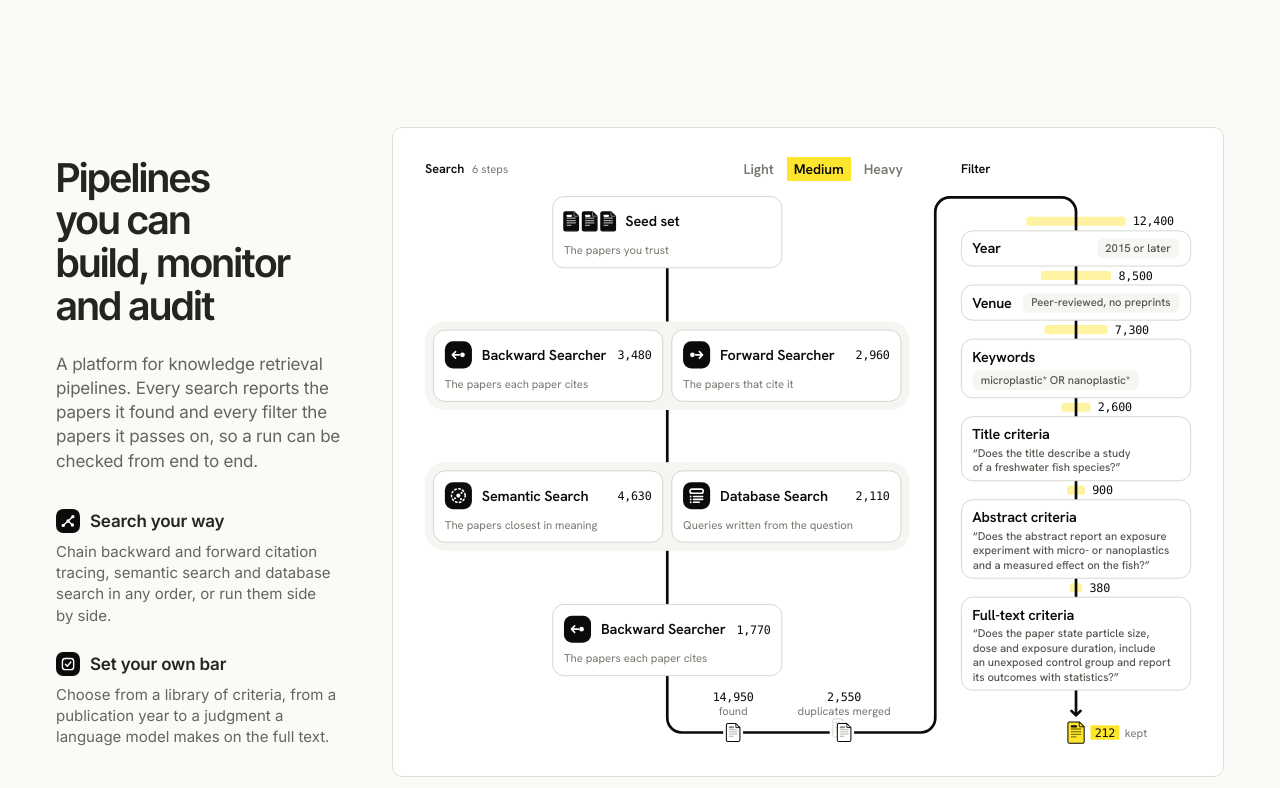
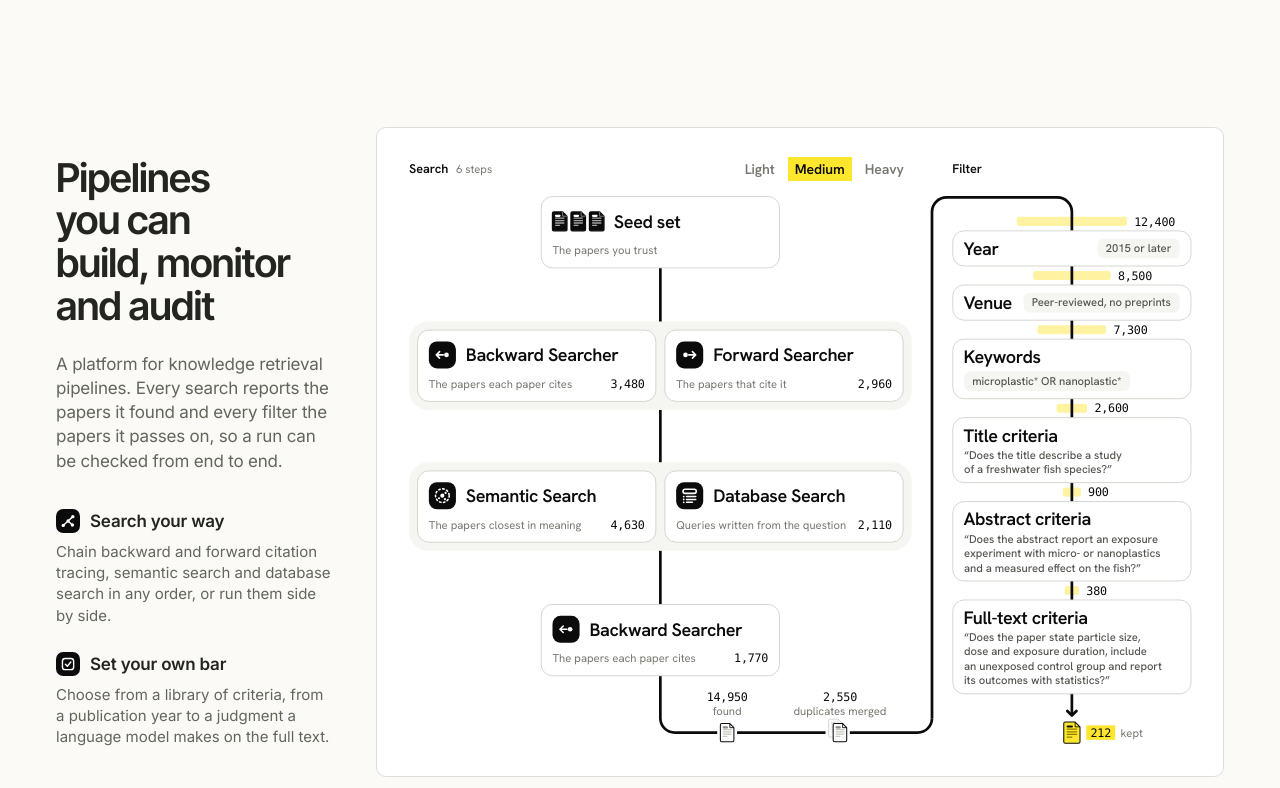
Before and after one commit to COLA-Laboratory/OmniKnowledge, a plain HTML site: page index.html in a window 1280 px wide. Shown: the part 2712-3500 px from the top of the page. Drawn offline with Linux system fonts and the light colour scheme.

Commit message:
Draft: pipeline never shows three steps side by side; a step's count stands under its name, names at 20 px in both halves

```diff
--- a/sections/build.css
+++ b/sections/build.css
@@ -3,7 +3,7 @@
    picture's own width (all set by build.js from what it measured), so that at a 1280 column
    the picture is shown at its own size. Under 1200 the text stands above the frame; under 880
    build.js draws the one-column picture. */
-.ba-wrap{display:grid;grid-template-columns:minmax(0,var(--ba-text,321fr)) minmax(0,var(--ba-pic,915fr));column-gap:44px;align-items:start}
+.ba-wrap{display:grid;grid-template-columns:minmax(0,var(--ba-text,303fr)) minmax(0,var(--ba-pic,933fr));column-gap:44px;align-items:start}
 .ba-text{padding-top:29.5px}
 .ba-text .sec-p{margin-top:24px;text-wrap:pretty}
 /* the two notes under the text: an icon beside a title, then a line or two on the text's left edge */
@@ -15,8 +15,6 @@
 .ba-stage{position:relative}
 .ba-svg{width:100%;height:auto}
 .ba-l{display:block}
-/* one size for the names of search steps and of filters */
-.pic .ba-name{font-size:16px;font-weight:600;letter-spacing:-.012em}
 .pic .ba-tag{fill:var(--tint)}
 .pic .ba-set{font-size:12.5px;font-weight:500;letter-spacing:-.003em;fill:var(--t2)}
 /* the papers that reach a filter: a bar across the line in the pale of the kept papers' yellow, opening and closing about the line */
@@ -31,7 +29,7 @@
   .ba-l{display:inline}
   .ba-s{display:block}
   .ba-notes{grid-template-columns:repeat(2,minmax(0,340px));gap:40px;margin-top:28px}
-  .ba-stage{max-width:var(--ba-own,849px);margin-inline:auto}
+  .ba-stage{max-width:var(--ba-own,867px);margin-inline:auto}
 }
 @media(max-width:880px){
   .ba-wrap{row-gap:28px}
--- a/sections/build.js
+++ b/sections/build.js
@@ -2,7 +2,8 @@
    vertical pipeline of search steps beside the filters. The 3 px line runs down through the
    steps, turns under the pipeline, rises between the two columns and comes down through the
    filters. The picture is also the record of a run: every search step carries the papers it
-   found; on the line under the pipeline stand the total found and the duplicates merged. A
+   found; on the line under the pipeline stand the total found and the duplicates merged. At
+   most two steps stand side by side, and every step card has one width and one layout. A
    filter is a card the line passes through, as tall as the filter is heavy: a rule on a paper's
    record takes one row, a query a second row, a criterion a language model reads the lines of
    its prompt. Above each card a pale bar lies across the line, as long as the papers that reach
@@ -25,7 +26,7 @@
     { icon: '<rect x="3" y="3" width="14" height="14" rx="3.4"/><path d="M6.7 10.4l2.4 2.4 4.4-5.4"/>', title: 'Set your own bar', text: 'Choose from a library of criteria, from a publication year to a judgment a language model makes on the full text.' }
   ];
 
-  /* a kind of step: its name (split where a small card breaks it) and what it does */
+  /* a kind of step: its name (split where the one-column card breaks it) and what it does */
   var KINDS = {
     seed: { name: ['Seed', 'set'], does: 'The papers you trust' },
     back: { name: ['Backward', 'Searcher'], does: 'The papers each paper cites' },
@@ -33,12 +34,12 @@
     sem: { name: ['Semantic', 'Search'], does: 'The papers closest in meaning' },
     db: { name: ['Database', 'Search'], does: 'Queries written from the question' }
   };
-  /* a preset: its rows from top to bottom; the steps of one row run side by side. A step keeps
-     its id from preset to preset, so it is seen to move, not to be replaced. */
+  /* a preset: its rows from top to bottom; the steps of one row (two at most) run side by side.
+     A step keeps its id from preset to preset, so it is seen to move, not to be replaced. */
   var PRESETS = [
     { id: 'light', label: 'Light', rows: [['seed'], ['b1', 'f1'], ['s1']] },
     { id: 'medium', label: 'Medium', rows: [['seed'], ['b1', 'f1'], ['s1', 'd1'], ['b2']] },
-    { id: 'heavy', label: 'Heavy', rows: [['seed'], ['b1', 'f1', 'd1'], ['s1'], ['b2', 'f2'], ['s2']] }
+    { id: 'heavy', label: 'Heavy', rows: [['seed'], ['d1'], ['b1', 'f1'], ['b2', 'f2'], ['s1']] }
   ];
   function kindOf(id) { return id === 'seed' ? 'seed' : { b: 'back', f: 'fwd', s: 'sem', d: 'db' }[id.charAt(0)]; }
   function presetOf(id) { return PRESETS.filter(function (p) { return p.id === id; })[0]; }
@@ -51,7 +52,7 @@
      that go on after each; the last count is the papers kept. Medium is the page's example:
      its totals are read from OK.DATA. */
   function search(key) { return D.searches.filter(function (s) { return s.key === key; })[0].found; }
-  var FOUND = { b1: 3480, f1: 2960, d1: search('db'), s1: search('sem'), b2: 1770, f2: 1540, s2: 2390 };
+  var FOUND = { b1: 3480, f1: 2960, d1: search('db'), s1: search('sem'), b2: 1770, f2: 1540 };
   var LIBRARY = {
     'Year': { setting: '2015 or later' },
     'Citations': { setting: 'At least 5 a year' },
@@ -64,7 +65,7 @@
   var RECORD = {
     light: { found: 11070, merged: 1730, filters: ['Year', 'Citations', 'Venue', 'Keywords', 'Title criteria', 'Abstract criteria'], pass: [6400, 4670, 3990, 1430, 480, 245] },
     medium: { found: D.found, merged: D.found - D.deduped, filters: ['Year', 'Venue', 'Keywords', 'Title criteria', 'Abstract criteria', 'Full-text criteria'], pass: [8500, 7300, 2600, 900, 380, D.kept] },
-    heavy: { found: 18880, merged: 3880, filters: ['Year', 'Citations', 'Keywords', 'Title criteria', 'Abstract criteria', 'Full-text criteria'], pass: [10280, 7500, 2700, 930, 400, 237] }
+    heavy: { found: 16490, merged: 3090, filters: ['Year', 'Citations', 'Keywords', 'Title criteria', 'Abstract criteria', 'Full-text criteria'], pass: [9180, 6700, 2650, 920, 395, 230] }
   };
   /* the most papers that reach the filters in any preset: the longest bar, so one length means one count in every preset */
   var MOST = Math.max.apply(null, PRESETS.map(function (P) { return RECORD[P.id].found - RECORD[P.id].merged; }));
@@ -72,37 +73,39 @@
   var PLACES = Math.max.apply(null, PRESETS.map(function (P) { return RECORD[P.id].filters.length; }));
 
   /* The two arrangements. Wide: pipeline and filters side by side, the pipeline spread over the
-     height the filters take. Narrow: one column, the filters under the pipeline.
-     card(n): the card of a step that stands in a row of n; pad, gap: inside a ground;
-     px: the line through the pipeline; top: the first card's top.
-     Wide: cross: the line's run under the pipeline's foot; gx: the line's rise between the
-     columns; fl: the filter cards' left edge; first: the first filter card's top under top.
-     Narrow: the line falls straight through everything; step: row to row; beads: the found
-     paper and the merged duplicates on the line, under the pipeline's foot; first: the first
-     filter card's top under the foot.
+     height the filters take; step cards and filter cards share one width, the widest any of
+     them needs. Narrow: one column, the filters under the pipeline.
+     ch: a step card's height; pad, gap: inside a ground; top: the first card's top.
+     Wide: cross: the line's run under the pipeline's foot; air: the clear room on each side of
+     the line's rise between the columns; first: the first filter card's top under top.
+     Narrow: cw: a step card's width; the line falls straight through everything; step: row to
+     row; beads: the found paper and the merged duplicates on the line, under the pipeline's
+     foot; first: the first filter card's top under the foot.
      FLOW: the pale bar across the line above a filter: its thickness, the room between two
      filter cards in whose middle it lies, and its length, which is head for no papers and grows
      evenly to most for MOST, so that the smallest count is still a bar and equal differences
      are equal lengths. END: from the last filter card down to the middle of the kept paper. */
-  var ROOMY = { id: 'roomy', cw: 255, ch: 80 }, SLIM = { id: 'slim', cw: 167, ch: 80 }, MINI = { id: 'mini', cw: 99, ch: 86 };
-  var FLOW = { h: 10, gap: 20, head: 12, most: 130 }, END = 46.5;
-  var WIDE = { card: function (n) { return n > 2 ? SLIM : ROOMY; }, pad: 9, gap: 9, px: 268.5, top: 40, cross: 62.5, gx: 565.5, fl: 594, first: 38 };
-  var NARROW = { narrow: true, card: function () { return MINI; }, vw: 325, pad: 7, gap: 7, px: 162.5, top: 40, step: 24, beads: [31, 79], first: 150 };
+  var FLOW = { h: 10, gap: 20, head: 12, most: 130 }, END = 42.5;
+  var WIDE = { ch: 80, pad: 9, gap: 9, top: 40, cross: 62.5, air: 22.5, first: 38 };
+  var NARROW = { narrow: true, vw: 325, cw: 150, ch: 82, pad: 7, gap: 7, top: 40, step: 24, beads: [31, 79], first: 150 };
 
   /* a filter card's height: one row for a rule, a second row for a query, the lines of a prompt under the name */
-  function tall(x) { return x.prompt ? 40 + 16 * x.prompt.length : x.query ? 66 : 40; }
+  function tall(x) { return x.prompt ? 41 + 16 * x.prompt.length : x.query ? 67 : 40; }
 
-  /** Returns where the rows, cards and line pieces of a preset stand: { rows, at, fmt, stubs, bottom }. span (wide): the height the rows are spread over. */
-  function arrange(P, G, span) {
-    var fmts = P.rows.map(function (r) { return G.card(r.length); });
-    var hs = P.rows.map(function (r, i) { return fmts[i].ch + (r.length > 1 ? 2 * G.pad : 0); });
+  /**
+   * Returns where the rows, cards and line pieces of a preset stand: { rows, at, stubs, bottom }.
+   * cw: a step card's width; px: the line through the pipeline; span (wide): the height the
+   * rows are spread over.
+   */
+  function arrange(P, G, cw, px, span) {
+    var hs = P.rows.map(function (r) { return G.ch + (r.length > 1 ? 2 * G.pad : 0); });
     var sum = hs.reduce(function (a, b) { return a + b; }, 0);
     var step = G.narrow ? G.step : (span - sum) / (hs.length - 1), y = G.top, prev = 0;
-    var out = { rows: [], at: {}, fmt: {}, stubs: [] };
+    var out = { rows: [], at: {}, stubs: [] };
     P.rows.forEach(function (ids, i) {
-      var n = ids.length, F = fmts[i], in_ = n > 1 ? G.pad : 0, w = n * F.cw + (n - 1) * G.gap + 2 * in_, x = G.px - w / 2, yy = Math.round(y);
+      var n = ids.length, in_ = n > 1 ? G.pad : 0, w = n * cw + (n - 1) * G.gap + 2 * in_, x = px - w / 2, yy = Math.round(y);
       out.rows.push({ x: x, y: yy, w: w, h: hs[i], group: n > 1 });
-      ids.forEach(function (id, k) { out.at[id] = { x: x + in_ + k * (F.cw + G.gap), y: yy + in_ }; out.fmt[id] = F; });
+      ids.forEach(function (id, k) { out.at[id] = { x: x + in_ + k * (cw + G.gap), y: yy + in_ }; });
       if (i) out.stubs.push({ y1: prev, y2: yy });
       prev = yy + hs[i];
       y += hs[i] + step;
@@ -112,20 +115,20 @@
   }
 
   /**
-   * Returns a step card's markup in one of the three card formats, drawn from its own top left
-   * corner. The papers the step found stand in the card's top right corner in every format; only
-   * the roomy card has room for what the step does.
+   * Returns a step card's markup, drawn from its own top left corner; cw: its width. Wide: the
+   * icon and the name on the first line; on the second, what the step does at the left and the
+   * papers it found at the right. Narrow: the name on two lines beside the icon, the papers it
+   * found under them at the right. Step names and filter names are set in the kit's task type.
    */
-  function card(id, F) {
-    var kind = kindOf(id), K = KINDS[kind], seed = kind === 'seed', mini = F === MINI, in_ = mini ? 10 : 13, i;
-    var s = '<rect class="card" x=".5" y=".5" width="' + (F.cw - 1) + '" height="' + (F.ch - 1) + '" rx="12.5"/>';
+  function card(id, G, cw) {
+    var kind = kindOf(id), K = KINDS[kind], seed = kind === 'seed', mini = G.narrow, in_ = mini ? 10 : 13, y2 = mini ? 68.5 : 64.5, i;
+    var s = '<rect class="card" x=".5" y=".5" width="' + (cw - 1) + '" height="' + (G.ch - 1) + '" rx="12.5"/>';
     if (seed) for (i = 0; i < 3; i++) s += mini ? OK.paper(17.5 + i * 19, 23, 15, 20, { seed: true }) : OK.paper(21 + i * 20.5, 28, 16, 21, { seed: true });
     else s += mini ? OK.tile(10, 10, 26, kind) : OK.tile(13, 13, 30, kind);
-    if (FOUND[id]) s += '<text class="cnt" x="' + (F.cw - in_) + '" y="' + (mini ? 27.5 : 33) + '" text-anchor="end">' + fmt(FOUND[id]) + '</text>';
-    if (mini) (seed ? [K.name.join(' ')] : K.name).forEach(function (l, k) { s += '<text class="ba-name" x="9.5" y="' + ((seed ? 63 : 56) + k * 18) + '">' + l + '</text>'; });
-    else if (F === ROOMY) s += '<text class="ba-name" x="' + (seed ? 81 : 54) + '" y="33.5">' + K.name.join(' ') + '</text><text class="note" x="13" y="64.5">' + K.does + '</text>';
-    else s += '<text class="ba-name" x="12.5" y="64.5">' + K.name.join(' ') + '</text>';
-    return s;
+    if (FOUND[id]) s += '<text class="cnt" x="' + (cw - in_) + '" y="' + y2 + '" text-anchor="end">' + fmt(FOUND[id]) + '</text>';
+    if (!mini) return s + '<text class="task" x="' + (seed ? 81 : 54) + '" y="35">' + K.name.join(' ') + '</text><text class="note" x="13" y="' + y2 + '">' + K.does + '</text>';
+    if (seed) return s + '<text class="task" x="9.5" y="' + y2 + '">' + K.name.join(' ') + '</text>';
+    return s + K.name.map(function (l, k) { return '<text class="task" x="45" y="' + (26 + k * 22) + '">' + l + '</text>'; }).join('');
   }
 
   /** Returns the picture's title for one preset: the steps row by row with what each found, then the filters with what each passes on. */
@@ -158,17 +161,23 @@
     function width(str, cls) { probe.setAttribute('class', cls); probe.textContent = str; return probe.getComputedTextLength(); }
     function group(parent, html) { var g = OK.svg('g', {}, parent); if (html) g.innerHTML = html; return g; }
 
-    /* ---- measures: a filter card is as wide as a roomy step card, or as its widest content
-            needs; its width is odd, so that the line through its middle is sharp ---- */
-    var tags = {}, fw = ROOMY.cw, x;
+    /* ---- measures: wide, step cards and filter cards share the width the widest of them needs;
+            narrow, a filter card takes what the widest filter needs. A card's width is odd, so
+            that the line through its middle is sharp ---- */
+    var tags = {}, need = 0, x;
+    function odd(w) { w = Math.ceil(w); return w + 1 - w % 2; }
     for (k in LIBRARY) {
       x = LIBRARY[k];
-      if (x.prompt) x.shown = x.prompt.map(function (l, i) { return (i ? '' : '“') + l + (i < x.prompt.length - 1 ? '' : '”'); });
+      if (x.prompt) x.shown = x.prompt.map(function (l, i) { return (i ? '' : '\u201c') + l + (i < x.prompt.length - 1 ? '' : '\u201d'); });
       else tags[k] = Math.ceil(width(x.setting || x.query, 'ba-set')) + 18;
-      fw = Math.max(fw, 26 + (x.prompt ? Math.max.apply(null, x.shown.map(function (l) { return width(l, 'ba-set'); })) : x.query ? tags[k] : width(k, 'ba-name') + 12 + tags[k]));
+      need = Math.max(need, 26 + (x.prompt ? Math.max.apply(null, x.shown.map(function (l) { return width(l, 'ba-set'); })) : x.query ? tags[k] : width(k, 'task') + 12 + tags[k]));
     }
-    fw = Math.ceil(fw); fw += 1 - fw % 2;
-    var c = G.cross, fl = narrow ? G.px - fw / 2 : G.fl, fx = fl + fw / 2;   // the filter cards' left edge; the line through them
+    // a step card holds its icon and name, and under them what it does, a gap and its count
+    if (!narrow) for (k in KINDS) need = Math.max(need, (k === 'seed' ? 94 : 67) + width(KINDS[k].name.join(' '), 'task'), 34 + width(KINDS[k].does, 'note') + width('0,000', 'cnt'));
+    var fw = odd(need), cw = narrow ? G.cw : fw;         // a filter card's width; a step card's width
+    var px = narrow ? G.vw / 2 : cw + G.gap / 2 + G.pad;  // the line through the pipeline: the middle of a row of two
+    var gx = 2 * px + G.air;                              // wide: the line's rise between the columns
+    var c = G.cross, fl = narrow ? px - fw / 2 : gx + G.air, fx = fl + fw / 2;   // the filter cards' left edge; the line through them
     var t0 = narrow ? G.first : G.top + G.first, arch = G.top + 1.5;       // the first filter card's top; wide: the line's turn over to the filters
     var vw = narrow ? G.vw : fl + fw;
     /** Returns where the filters of a record stand in the column: { y: each card's top, row: the middle of the bar above each, kept: the middle of the kept paper }. */
@@ -184,10 +193,10 @@
       var FOUND_W = 'found', MERGED_W = 'duplicates merged', b1, b2, lab;
       if (narrow) {
         // both papers stand on the line as it falls, their counts beside them
-        b1 = { x: G.px, y: G.beads[0] }; b2 = { x: G.px, y: G.beads[1] };
-        d.a = OK.svg('path', { class: 'lead cut', pathLength: 1, d: 'M' + G.px + ',-.5 V' + (b1.y - 13.5) }, gTail);
-        d.m = OK.svg('path', { class: 'lead cut', pathLength: 1, d: 'M' + G.px + ',' + (b1.y + 13.5) + ' V' + (b2.y - 18.5) }, gTail);
-        d.b1 = OK.svg('path', { class: 'lead cut', pathLength: 1, d: 'M' + G.px + ',' + (b2.y + 13.5) + ' V' + (t0 + 0.5) }, gTail);
+        b1 = { x: px, y: G.beads[0] }; b2 = { x: px, y: G.beads[1] };
+        d.a = OK.svg('path', { class: 'lead cut', pathLength: 1, d: 'M' + px + ',-.5 V' + (b1.y - 13.5) }, gTail);
+        d.m = OK.svg('path', { class: 'lead cut', pathLength: 1, d: 'M' + px + ',' + (b1.y + 13.5) + ' V' + (b2.y - 18.5) }, gTail);
+        d.b1 = OK.svg('path', { class: 'lead cut', pathLength: 1, d: 'M' + px + ',' + (b2.y + 13.5) + ' V' + (t0 + 0.5) }, gTail);
         lab = function (b, word) {
           var g = OK.svg('g', {}, gTail);
           var num = OK.svg('text', { class: 'cnt', x: b.x + 22, y: b.y - 2.5 }, g);
@@ -198,11 +207,11 @@
         // both papers stand on the run under the pipeline, their counts above them; the three
         // gaps beside and between the two labels are equal. The run ends in the turn up to the rise.
         var w1 = Math.max(width('00,000', 'cnt'), width(FOUND_W, 'note')), w2 = Math.max(width('0,000', 'cnt'), width(MERGED_W, 'note'));
-        var x0 = G.px + 1.5, room = (G.gx - 1.5 - x0 - w1 - w2) / 3;
+        var x0 = px + 1.5, room = (gx - 1.5 - x0 - w1 - w2) / 3;
         b1 = { x: Math.round(x0 + room + w1 / 2) + 0.5, y: c }; b2 = { x: Math.round(x0 + 2 * room + w1 + w2 / 2) + 0.5, y: c };
-        d.a = OK.svg('path', { class: 'lead cut', pathLength: 1, d: 'M' + G.px + ',-.5 V' + (c - R) + ' A' + R + ',' + R + ' 0 0 0 ' + (G.px + R) + ',' + c + ' H' + (b1.x - 11) }, gTail);
+        d.a = OK.svg('path', { class: 'lead cut', pathLength: 1, d: 'M' + px + ',-.5 V' + (c - R) + ' A' + R + ',' + R + ' 0 0 0 ' + (px + R) + ',' + c + ' H' + (b1.x - 11) }, gTail);
         d.m = OK.svg('path', { class: 'lead cut', pathLength: 1, d: 'M' + (b1.x + 11) + ',' + c + ' H' + (b2.x - 16) }, gTail);
-        d.b1 = OK.svg('path', { class: 'lead cut', pathLength: 1, d: 'M' + (b2.x + 11) + ',' + c + ' H' + (G.gx - R) + ' A' + R + ',' + R + ' 0 0 0 ' + G.gx + ',' + (c - R) }, gTail);
+        d.b1 = OK.svg('path', { class: 'lead cut', pathLength: 1, d: 'M' + (b2.x + 11) + ',' + c + ' H' + (gx - R) + ' A' + R + ',' + R + ' 0 0 0 ' + gx + ',' + (c - R) }, gTail);
         lab = function (b, word) {
           var g = OK.svg('g', {}, gTail);
           var num = OK.svg('text', { class: 'cnt', x: b.x, y: b.y - 34.5, 'text-anchor': 'middle' }, g);
@@ -223,7 +232,7 @@
     if (!narrow) {
       // the rise from the run up to the turn (as long as the pipeline is tall), and the turn over to the first filter
       d.rise = OK.svg('path', { class: 'lead cut ba-hang', pathLength: 1 }, gCol);
-      d.arch = OK.svg('path', { class: 'lead cut', pathLength: 1, d: 'M' + G.gx + ',' + (arch + R) + ' A' + R + ',' + R + ' 0 0 1 ' + (G.gx + R) + ',' + arch + ' H' + (fx - R) + ' A' + R + ',' + R + ' 0 0 1 ' + fx + ',' + (arch + R) + ' V' + (t0 + 0.5) }, gCol);
+      d.arch = OK.svg('path', { class: 'lead cut', pathLength: 1, d: 'M' + gx + ',' + (arch + R) + ' A' + R + ',' + R + ' 0 0 1 ' + (gx + R) + ',' + arch + ' H' + (fx - R) + ' A' + R + ',' + R + ' 0 0 1 ' + fx + ',' + (arch + R) + ' V' + (t0 + 0.5) }, gCol);
     }
     // the line through the filters, behind their cards, so that it holds while one filter takes another's place
     d.fall = OK.svg('path', { class: 'lead cut ba-hang', pathLength: 1 }, gCol);
@@ -300,9 +309,9 @@
      * quotation marks, line by line.
      */
     function fcard(name) {
-      var x = LIBRARY[name], s = '<rect class="card" x=".5" y=".5" width="' + (fw - 1) + '" height="' + (tall(x) - 1) + '" rx="12.5"/><text class="ba-name" x="12.5" y="25.5">' + name + '</text>';
-      if (x.prompt) return s + x.shown.map(function (l, i) { return '<text class="ba-set" x="13" y="' + (45 + i * 16) + '">' + l + '</text>'; }).join('');
-      var tx = x.query ? 13 : fw - 13 - tags[name], ty = x.query ? 35 : 9;
+      var x = LIBRARY[name], s = '<rect class="card" x=".5" y=".5" width="' + (fw - 1) + '" height="' + (tall(x) - 1) + '" rx="12.5"/><text class="task" x="12.4" y="27">' + name + '</text>';
+      if (x.prompt) return s + x.shown.map(function (l, i) { return '<text class="ba-set" x="13" y="' + (46 + i * 16) + '">' + l + '</text>'; }).join('');
+      var tx = x.query ? 13 : fw - 13 - tags[name], ty = x.query ? 36 : 9;
       return s + '<rect class="ba-tag" x="' + tx + '" y="' + ty + '" width="' + tags[name] + '" height="22" rx="7"/><text class="ba-set" x="' + (tx + 9) + '" y="' + (ty + 15.3) + '">' + (x.setting || x.query) + '</text>';
     }
     /**
@@ -357,7 +366,7 @@
     function set(id, moving) {
       var P = presetOf(id), rec = RECORD[id], col = column(rec), old = moving ? cur : null;
       // wide: the run under the pipeline lies at the height of the kept paper, and the pipeline is spread down to it
-      var L = arrange(P, G, col.kept - c - G.top), foot = narrow ? L.bottom : col.kept - c, key;
+      var L = arrange(P, G, cw, px, col.kept - c - G.top), foot = narrow ? L.bottom : col.kept - c, key;
       settle();
       gGhost.textContent = '';
       title.textContent = describe(P);
@@ -368,7 +377,7 @@
       hang(d.fall, 'M' + fx + ',' + t0 + ' V' + (col.kept - 19), col.kept - 19 - t0, old && old.col.kept - 19 - t0);
       if (old && old.col.kept < col.kept) rv.from(gKept, [{ transform: 'translate(0,' + old.col.kept + 'px)' }, { transform: 'translate(0,' + col.kept + 'px)' }], 0, 520);
       gKept.style.transform = 'translate(0,' + col.kept + 'px)';
-      if (!narrow) hang(d.rise, 'M' + G.gx + ',' + (arch + R) + ' V' + (foot + c - R), foot + c - arch - 2 * R, old && old.foot + c - arch - 2 * R);
+      if (!narrow) hang(d.rise, 'M' + gx + ',' + (arch + R) + ' V' + (foot + c - R), foot + c - arch - 2 * R, old && old.foot + c - arch - 2 * R);
       // grounds and line pieces are drawn again; the cards that stay travel
       Array.prototype.slice.call(gGround.childNodes).forEach(function (e) { if (old) leave(e, 180); else e.remove(); });
       gStub.textContent = '';
@@ -376,24 +385,16 @@
       L.rows.forEach(function (r) {
         d.grounds.push(r.group ? OK.svg('rect', { class: 'ground', x: r.x, y: r.y, width: r.w, height: r.h, rx: 12.5 + G.pad }, gGround) : null);
       });
-      L.stubs.forEach(function (s) { d.stubs.push(OK.svg('path', { class: 'lead cut', pathLength: 1, d: 'M' + G.px + ',' + (s.y1 - 0.5) + ' V' + (s.y2 + 0.5) }, gStub)); });
+      L.stubs.forEach(function (s) { d.stubs.push(OK.svg('path', { class: 'lead cut', pathLength: 1, d: 'M' + px + ',' + (s.y1 - 0.5) + ' V' + (s.y2 + 0.5) }, gStub)); });
       for (key in cards) if (!L.at[key]) { if (old) leave(cards[key].g, 180); else cards[key].g.remove(); delete cards[key]; }
       P.rows.forEach(function (ids) {
         ids.forEach(function (key) {
-          var cd = cards[key], at = L.at[key], F = L.fmt[key];
+          var cd = cards[key], at = L.at[key];
           if (!cd) {
             cd = cards[key] = { g: OK.svg('g', {}, gCards) };
-            cd.in = group(cd.g, card(key, F));
+            cd.in = group(cd.g, card(key, G, cw));
             d.fresh.push(cd.in);
-          } else {
-            if (old) rv.from(cd.g, [{ transform: 'translate(' + cd.at.x + 'px,' + cd.at.y + 'px)' }, { transform: 'translate(' + at.x + 'px,' + at.y + 'px)' }], 0, 520);
-            if (cd.fmt !== F) {                          // the same step in another card: one fades out as the other fades in
-              if (old) fadeOut(cd.in, 200); else cd.in.remove();
-              cd.in = group(cd.g, card(key, F));
-              if (old) rv.fade(cd.in, 120, 320);
-            }
-          }
-          cd.fmt = F;
+          } else if (old) rv.from(cd.g, [{ transform: 'translate(' + cd.at.x + 'px,' + cd.at.y + 'px)' }, { transform: 'translate(' + at.x + 'px,' + at.y + 'px)' }], 0, 520);
           cd.at = at; put(cd.g, at);
         });
       });
@@ -454,8 +455,8 @@
       return b;
     });
     set(first, false);
-    var F3 = G.card(3), W3 = 3 * F3.cw + 2 * G.gap + 2 * G.pad;
-    sw.style.right = f((1 - (G.px + W3 / 2) / vw) * 100) + '%';
+    // the switch ends where a row of two ends
+    sw.style.right = f((1 - 2 * px / vw) * 100) + '%';
     return { vw: vw, set: set, play: play, current: function () { return cur.id; }, destroy: settle };
   }
 
```
